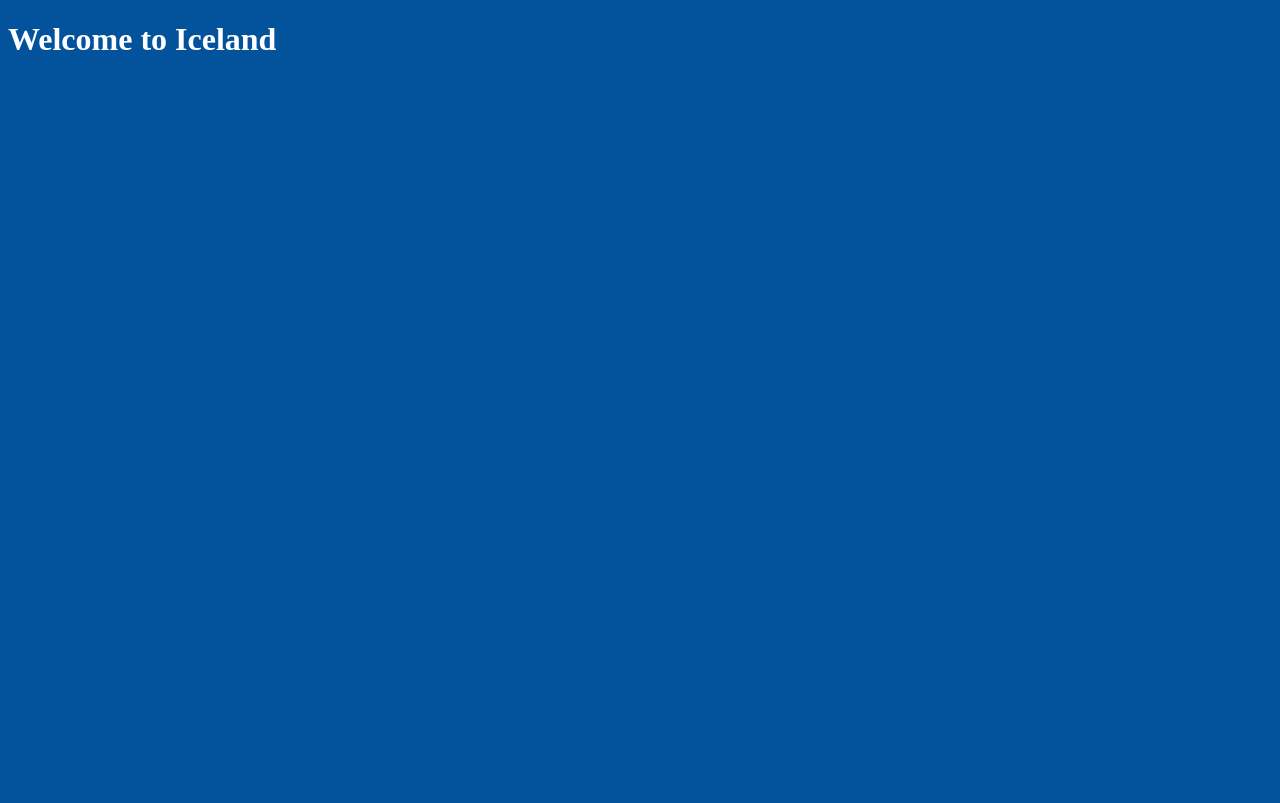
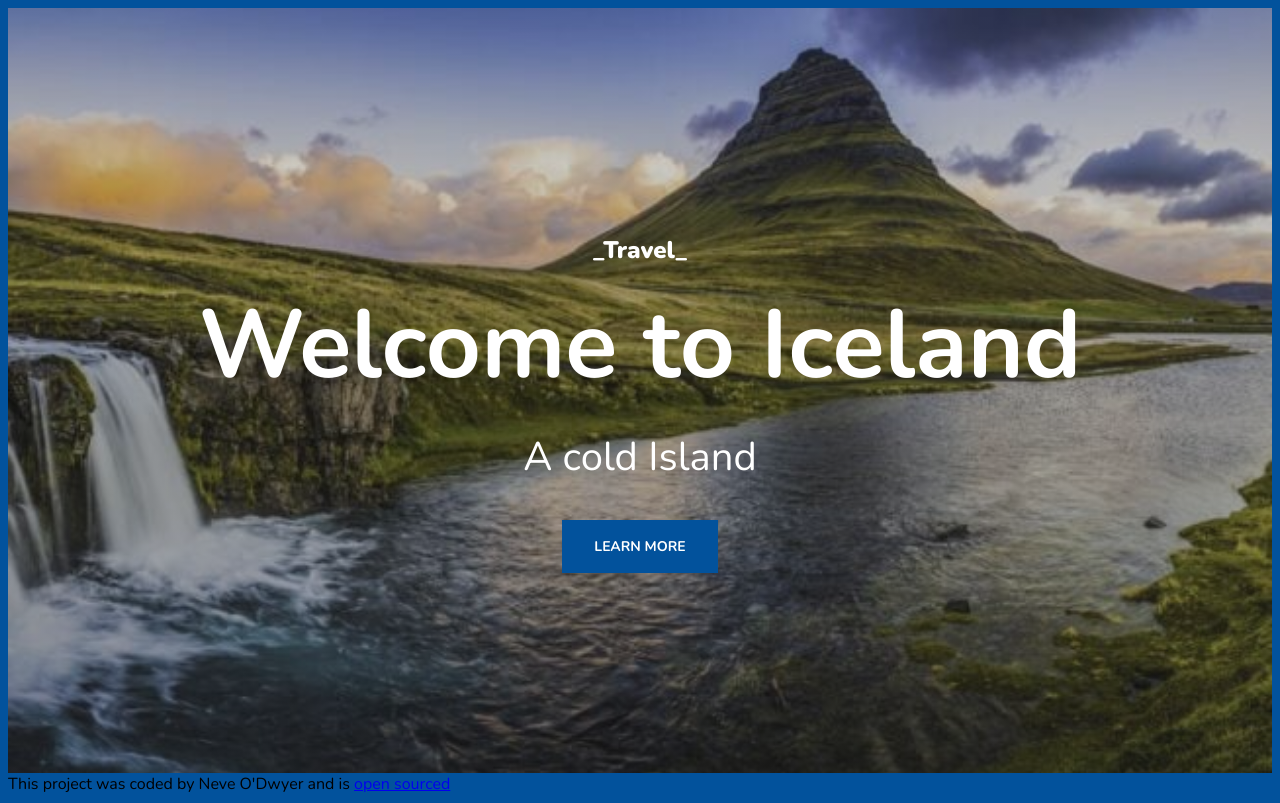
Before and after one commit to Neveod/Iceland-Travel-Project, a plain HTML site: page index.html in a window 1280 px wide. Drawn offline with nearby package versions, Linux system fonts and the light colour scheme; a web font is replaced by a local one.

Commit message:
Added the Header

```diff
--- a/index.html
+++ b/index.html
@@ -3,10 +3,31 @@
   <head>
     <meta charset="UTF-8" />
     <meta name="viewport" content="width=device-width, initial-scale=1.0" />
+    <link rel="preconnect" href="https://fonts.googleapis.com" />
+    <link rel="preconnect" href="https://fonts.gstatic.com" crossorigin />
+    <link
+      href="https://fonts.googleapis.com/css2?family=Nunito:ital,wght@0,200;0,300;0,400;0,500;0,600;0,700;0,800;0,900;0,1000;1,200;1,300;1,400;1,500;1,600;1,700;1,800;1,900;1,1000&family=Playpen+Sans:wght@200;300;400;500;600;700;800&family=Quicksand:wght@300;400;500;600;700&family=Varela+Round&display=swap"
+      rel="stylesheet"
+    />
     <link rel="stylesheet" href="src/style.css" />
     <title>Iceland Travel Project</title>
   </head>
   <body>
-    <h1>Welcome to Iceland</h1>
+    <div class="container">
+      <header>
+        <h3>_Travel_</h3>
+        <h1>Welcome to Iceland</h1>
+        <h2>A cold Island</h2>
+        <a href="#more">Learn More</a>
+      </header>
+      <footer>
+        This project was coded by Neve O'Dwyer and is
+        <a
+          href="https://github.com/Neveod/Iceland-Travel-Project"
+          target="_blank"
+          >open sourced</a
+        >
+      </footer>
+    </div>
   </body>
 </html>
--- a/src/style.css
+++ b/src/style.css
@@ -1,6 +1,66 @@
+:root {
+  --primary-colour: #02529c;
+  --secondary-colour: #ffffff;
+}
 body {
-  background-color: rgb(2, 82, 156);
+  font-family: "Nunito", sans-serif;
+  background-color: var(--primary-colour);
 }
-h1 {
-  color: rgb(255, 255, 255);
+.container {
+  max-width: 1400px;
+  margin: 0 auto;
 }
+header {
+  background-image: linear-gradient(
+      rgba(40, 40, 40, 0.2),
+      rgba(40, 40, 40, 0.4)
+    ),
+    url(../images/kirkjufell-volcano-iceland-waterfall-646x420.jpeg);
+  background-repeat: no-repeat;
+  background-size: cover;
+  color: white;
+  text-align: center;
+  padding: 200px 0;
+}
+header h1 {
+  font-weight: 700;
+  font-size: 96px;
+  line-height: 1;
+  margin: 30px 0;
+}
+header h2 {
+  font-weight: 400;
+  font-size: 40px;
+  line-height: 1.5;
+}
+header h3 {
+  font-weight: 900;
+  font-size: 24px;
+  line-height: 1.5;
+}
+header a {
+  font-weight: 700;
+  font-size: 14px;
+  line-height: 1.5;
+  text-align: center;
+  text-transform: uppercase;
+  background-color: #02529c;
+  text-decoration: none;
+  color: #ffffff;
+  padding: 16px 32px;
+  display: inline-block;
+}
+@media (max-width: 900px) {
+  header {
+    padding: 60px 0;
+  }
+  header h1 {
+    font-size: 48px;
+  }
+  header h2 {
+    font-size: 20px;
+  }
+  header h3 {
+    font-size: 12px;
+  }
+}
```
Also changed, not shown: 1 other file.
